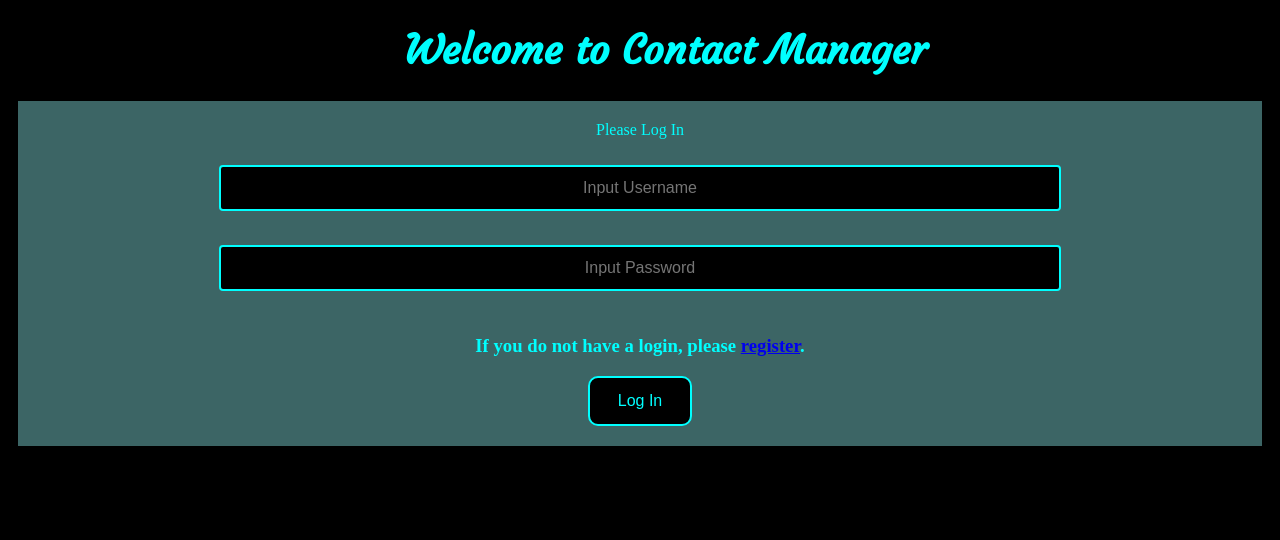
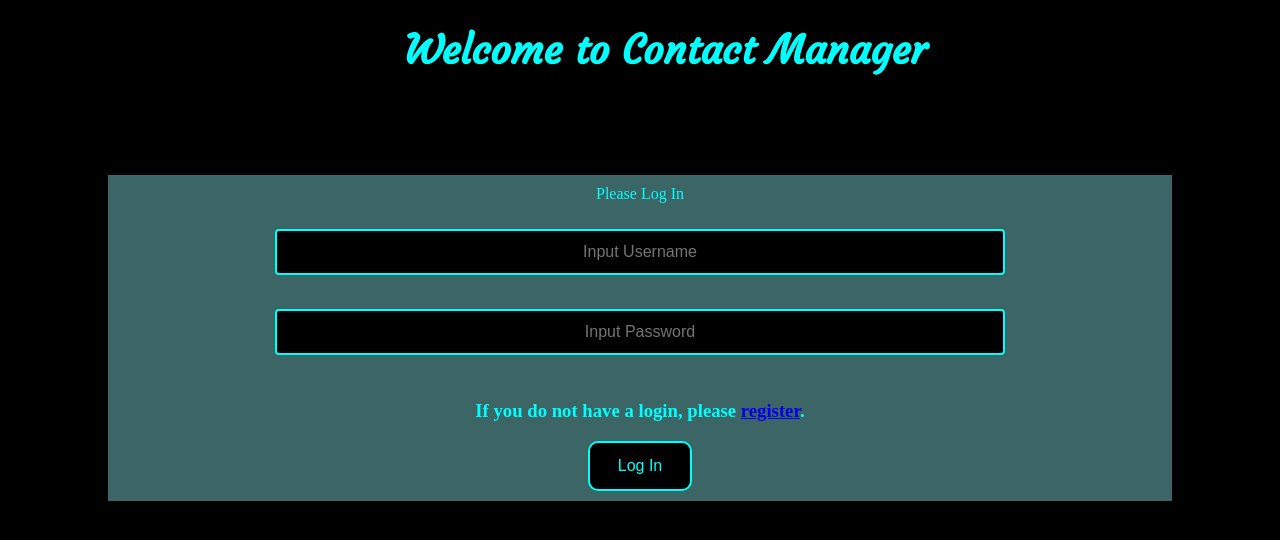
Before and after one commit to BunnyCorruption/contact-manager, a PHP site: page / in a window 1280 px wide. Shown: the top 540 px of the page. Run offline with PHP 8.4, Linux system fonts and the light colour scheme; some web fonts are replaced.

Commit message:
adjusting Divs

```diff
--- a/html/css/styles.css
+++ b/html/css/styles.css
@@ -24,8 +24,8 @@ body {
 }
 
 #loginDiv, #registrationDiv {
-    padding: 20px;
-    margin: 10px;
+    padding: 10px;
+    margin: 100px;
     background-color: rgba(115, 194, 194, 0.521);
 }
 
```
